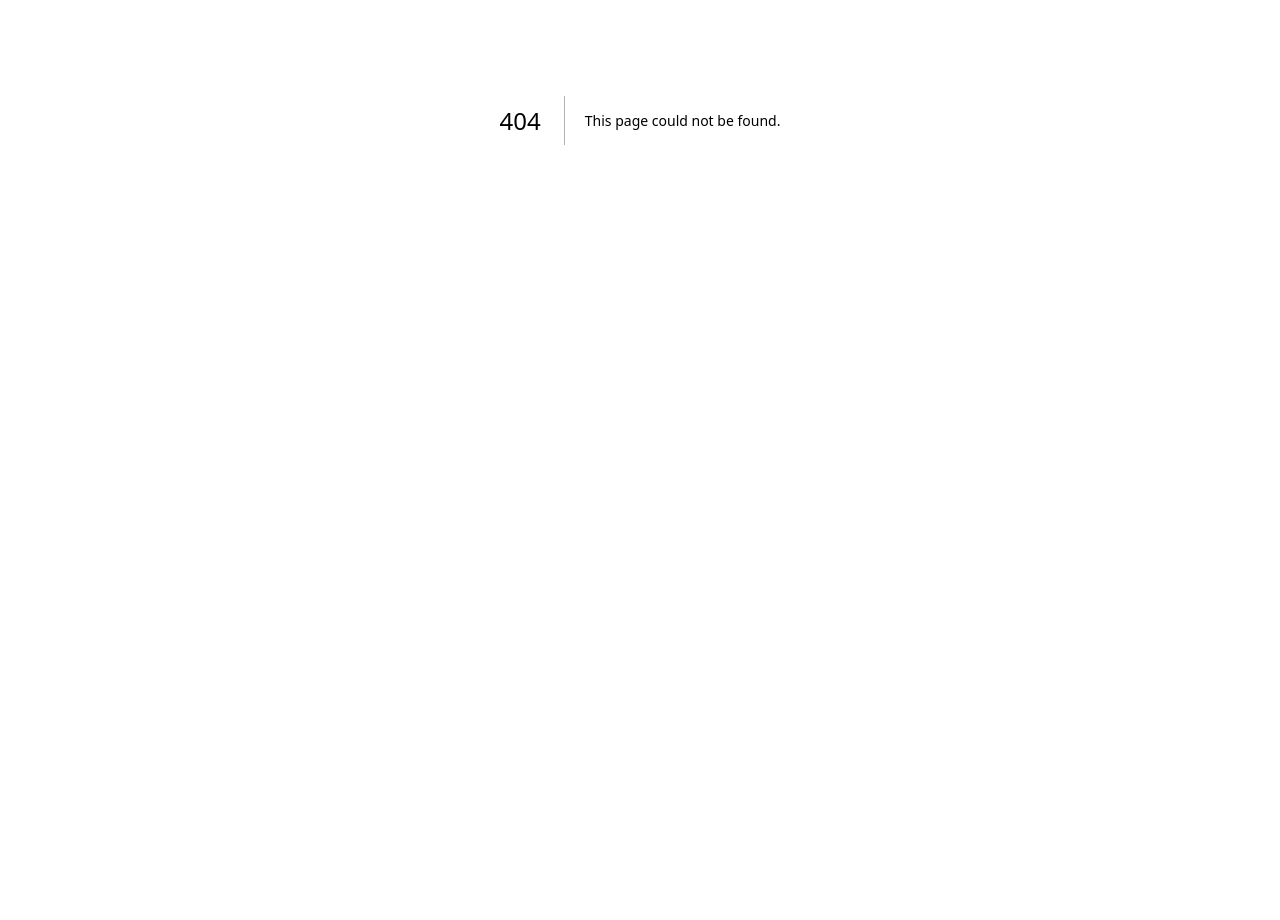
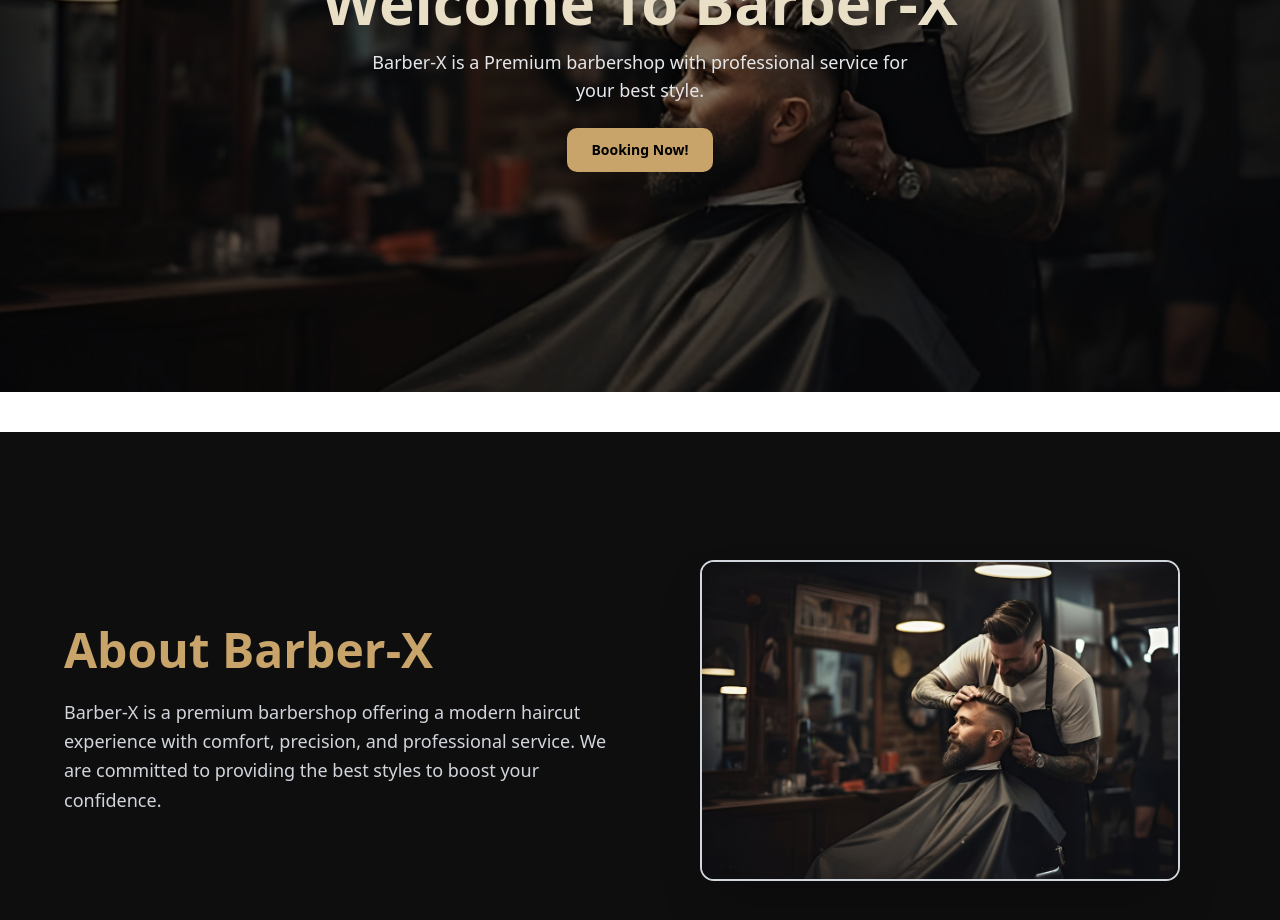
Before and after one commit to NaswaNovellia-23312014/Barber-x, a Next.js app in the folder web/: page / in a window 1280 px wide. Before the commit this address had no page. Shown: the part 280-1200 px from the top of the page. Before the commit the page ends 800 px from the top, so only its background shows below. Built offline with nearby package versions, Linux system fonts and the light colour scheme.

Commit message:
refactor(web): Memindahkan root page.tsx ke (main)/page.tsx

```diff
--- /dev/null
+++ b/web/src/app/(main)/page.tsx
@@ -0,0 +1,64 @@
+import Image from "next/image";
+
+export default function Home() {
+  return (
+    <div className="w-full mt-8">
+
+      {/* Hero Section */}
+      <section
+        className="w-full h-[80vh] bg-cover bg-center relative"
+        style={{
+          backgroundImage: "url('/images/cutt.jpg')",
+        }}
+      >
+        {/* Overlay gelap */}
+        <div className="absolute inset-0 bg-black/50"></div>
+
+        {/* Teks */}
+        <div className="relative z-10 h-full flex flex-col justify-center items-center text-center px-4">
+          <h1 className="text-4xl md:text-6xl font-bold text-[#E9DFC7] drop-shadow-lg">
+            Welcome To Barber-X
+          </h1>
+
+          <p className="mt-4 text-sm md:text-lg text-gray-200 max-w-xl">
+            Barber-X is a Premium barbershop with professional service for your best style.
+          </p>
+
+          <a href="/booking" className="mt-6 px-6 py-3 bg-[#C8A36A] text-black text-sm font-semibold rounded-lg hover:bg-[#E9DFC7] transition" > Booking Now! </a>
+        </div>
+      </section>
+
+      {/* ABOUT SECTION */}
+<section
+  id="about"
+  className="w-full bg-[#0E0E0E] px-6 md:px-16 py-32 mt-10"
+>
+  <div className="grid grid-cols-1 md:grid-cols-2 gap-12 items-center">
+
+    {/* Kiri – Teks */}
+    <div className="text-center md:text-left">
+      <h2 className="text-3xl md:text-5xl font-bold text-[#C8A36A] mb-6">
+        About Barber-X
+      </h2>
+      <p className="text-gray-300 leading-relaxed md:text-lg">
+        Barber-X is a premium barbershop offering a modern haircut experience with comfort, precision, and professional service.
+        We are committed to providing the best styles to boost your confidence.
+      </p>
+    </div>
+
+    {/* Kanan – Gambar */}
+    <div className="flex justify-center">
+      <Image
+      src="/images/cutt.jpg"
+      alt="About Barber-X"
+      width={480}
+      height={350}
+      className="rounded-xl shadow-2xl w-[380px] md:w-[480px] object-cover border-2 border-gray-300"
+    />
+    </div>
+  </div>
+</section>
+
+    </div>
+  );
+}
```
